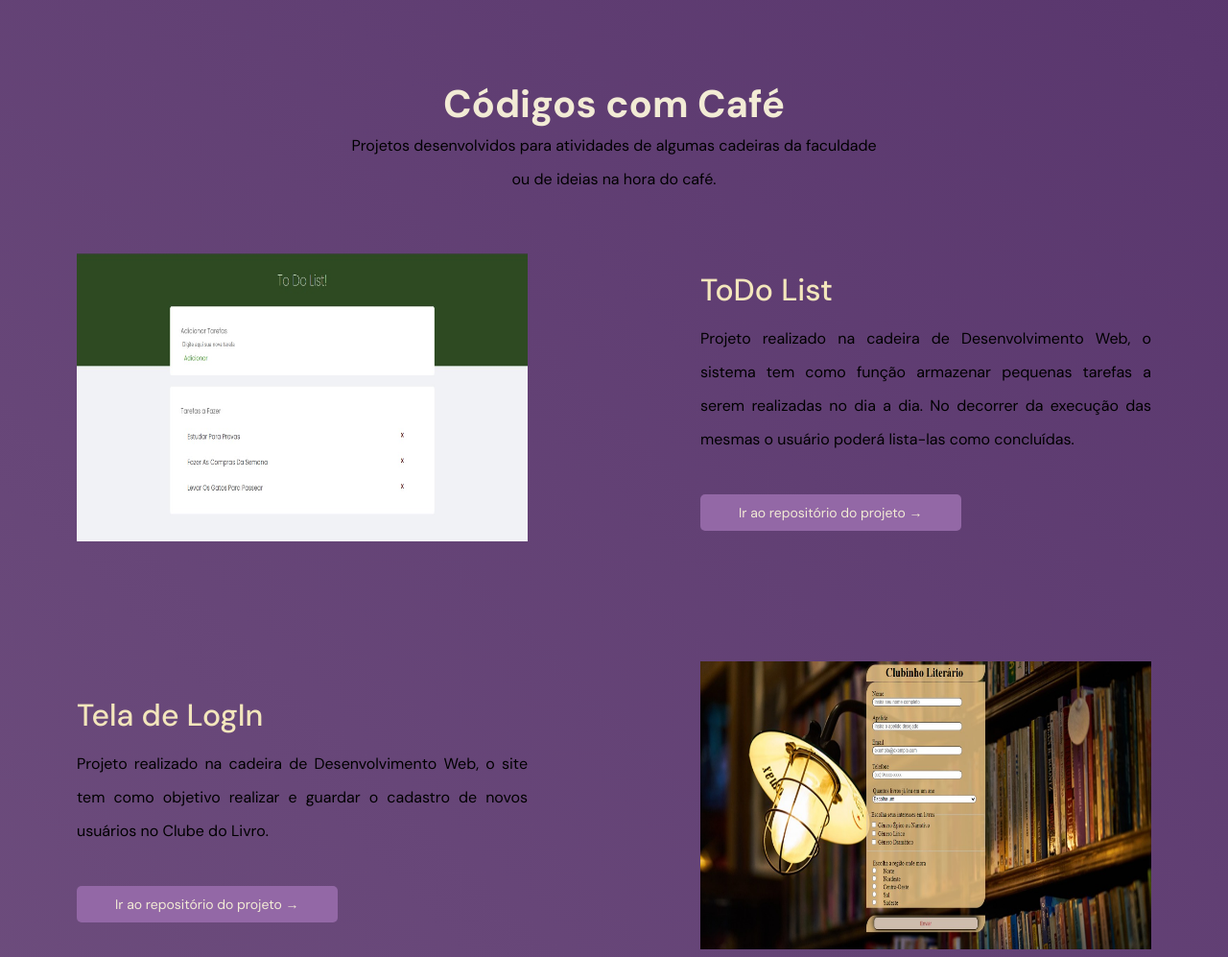
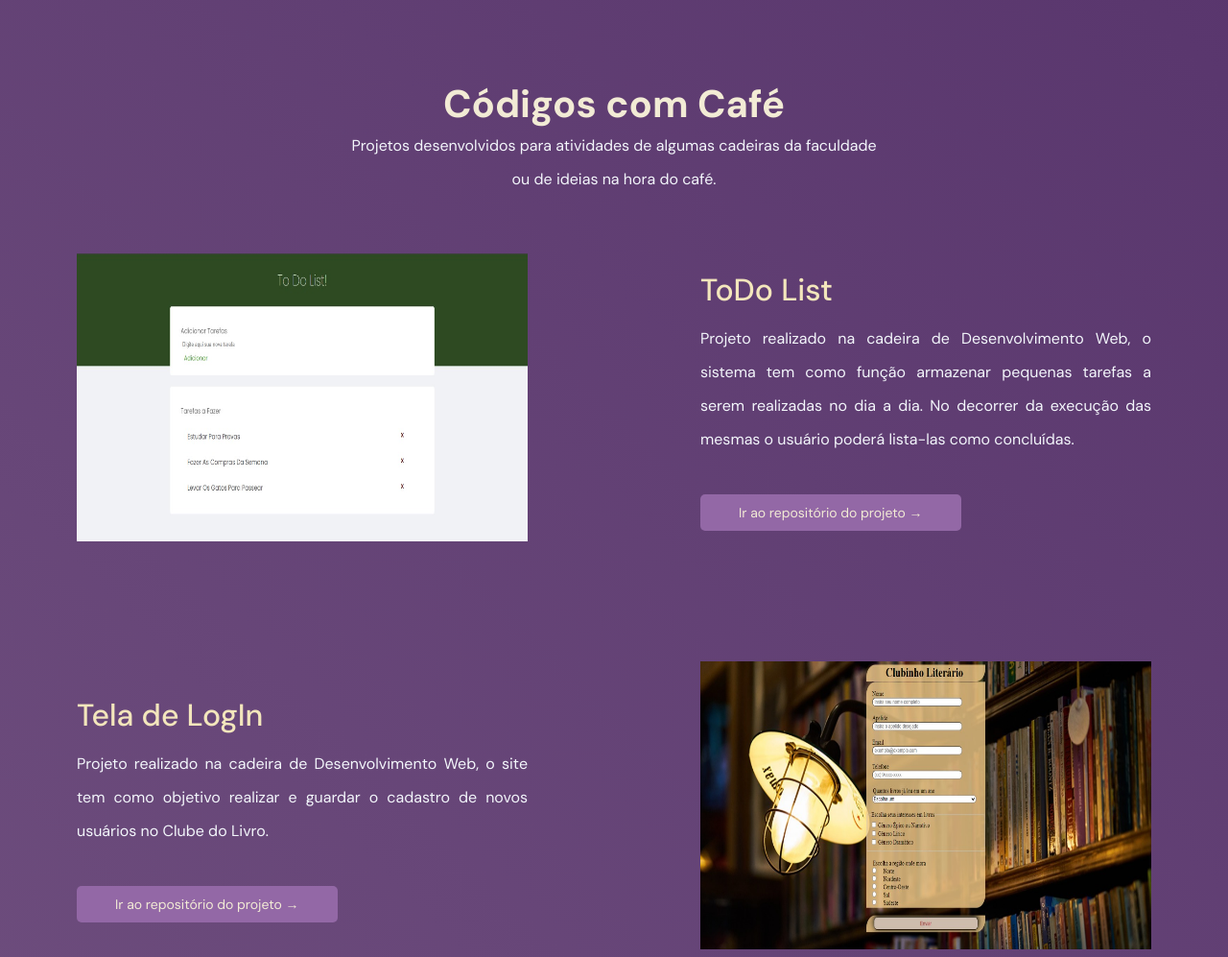
Before and after one commit to Karine-Ennalian/karine-ennalian.github.io, a plain HTML site: page index.html in a window 1280 px wide. Shown: the part 3200-4197 px from the top of the page at 96% size. Drawn offline with Linux system fonts and the light colour scheme.

Commit message:
Update projects.css

```diff
--- a/css/components/projects.css
+++ b/css/components/projects.css
@@ -7,6 +7,10 @@
     max-width: 56rem;
     text-align: center;
     margin: 0 auto 6rem;
+}
+
+.projects .projects_content p {
+    color: var(--light-tertiary-color);
 }
 
 .projects ul li {
@@ -53,6 +57,7 @@
 .projects ul li .projects_info p {
     margin: 1rem 0 4rem;
     text-align: justify;
+    color: var(--light-tertiary-color);
 }
 
 @media only screen and (max-width: 768px) {
```
